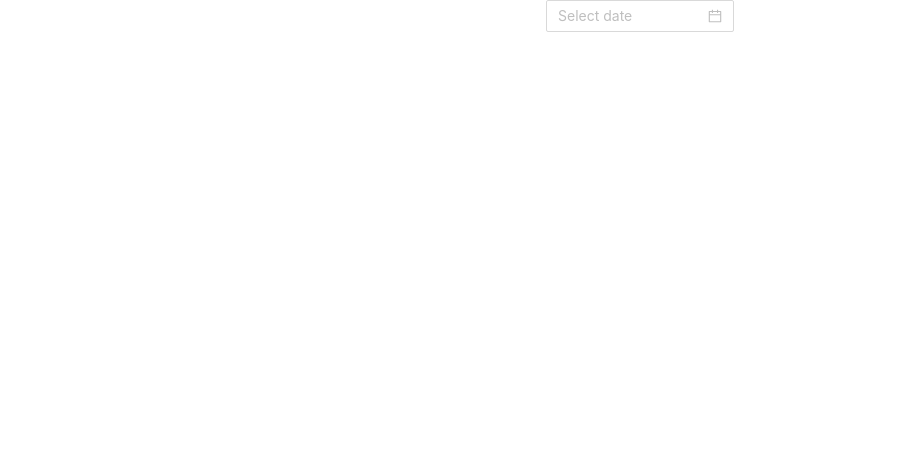
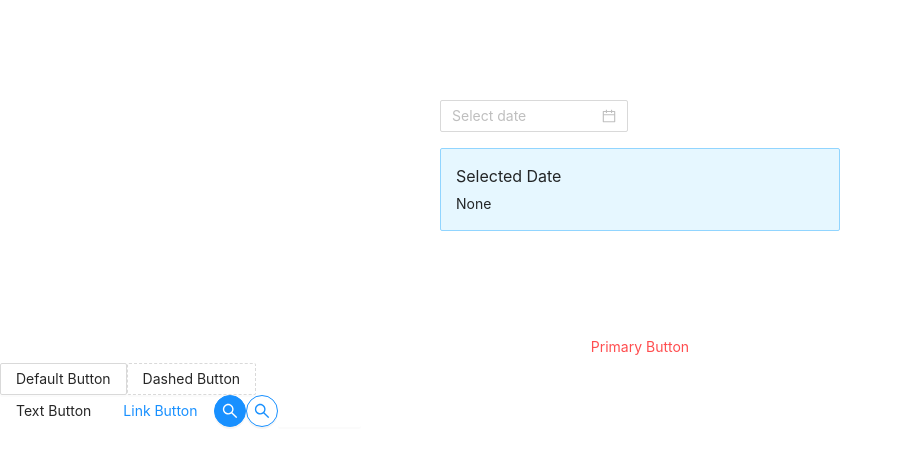
Before and after one commit to namgeek74/react-antd, a React (Create React App) app: page / in a window 1280 px wide. Shown: the top 466 px of the page, without its empty margins (0-903 px from the left). Built offline with nearby package versions, Linux system fonts and the light colour scheme.

Commit message:
general button ant design

```diff
--- a/src/App.js
+++ b/src/App.js
@@ -1,13 +1,36 @@
-import './App.css';
-import { DatePicker } from 'antd';
+import { useState } from 'react';
 import 'antd/dist/antd.css';
+import { DatePicker, message, Alert, Button } from 'antd';
+import { SearchOutlined } from '@ant-design/icons';
 
-function App() {
+const App = () => {
+  const [date, setDate] = useState(null);
+  const handleChange = value => {
+    message.info(`Selected Date: ${value ? value.format('YYYY-MM-DD') : 'None'}`);
+    setDate(value);
+  };
   return (
-    <div className="App">
-      <DatePicker />
-    </div>
+    <>
+      <div style={{ width: 400, margin: '100px auto' }}>
+        <DatePicker onChange={handleChange} />
+        <div style={{ marginTop: 16 }}>
+          {/* Selected Date: {date ? date.format('YYYY-MM-DD') : 'None'} */}
+          <Alert message="Selected Date" description={date ? date.format('YYYY-MM-DD') : 'None'} />
+        </div>
+      </div>
+      <Button type="text" block={true} danger={true} shape="round">Primary Button</Button>
+      <Button>Default Button</Button>
+      <Button type="dashed">Dashed Button</Button>
+      <br />
+      <Button type="text">Text Button</Button>
+      <Button type="link" href='abc'>Link Button</Button>
+      <Button type="primary" shape="circle" icon={<SearchOutlined />} />
+      <Button type="primary" shape="circle" icon={<SearchOutlined />} ghost />
+      <Button ghost>
+      Primary
+    </Button>
+    </>
   );
-}
+};
 
 export default App;
```
